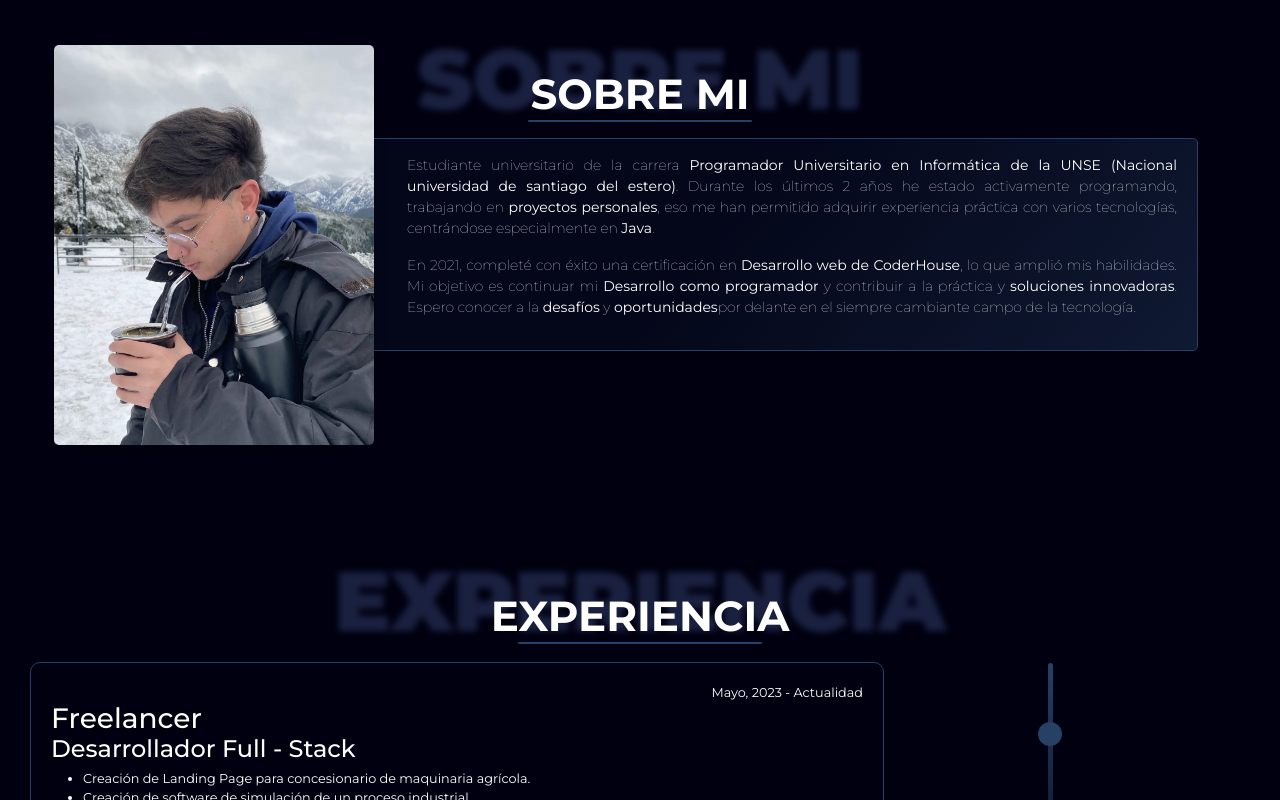
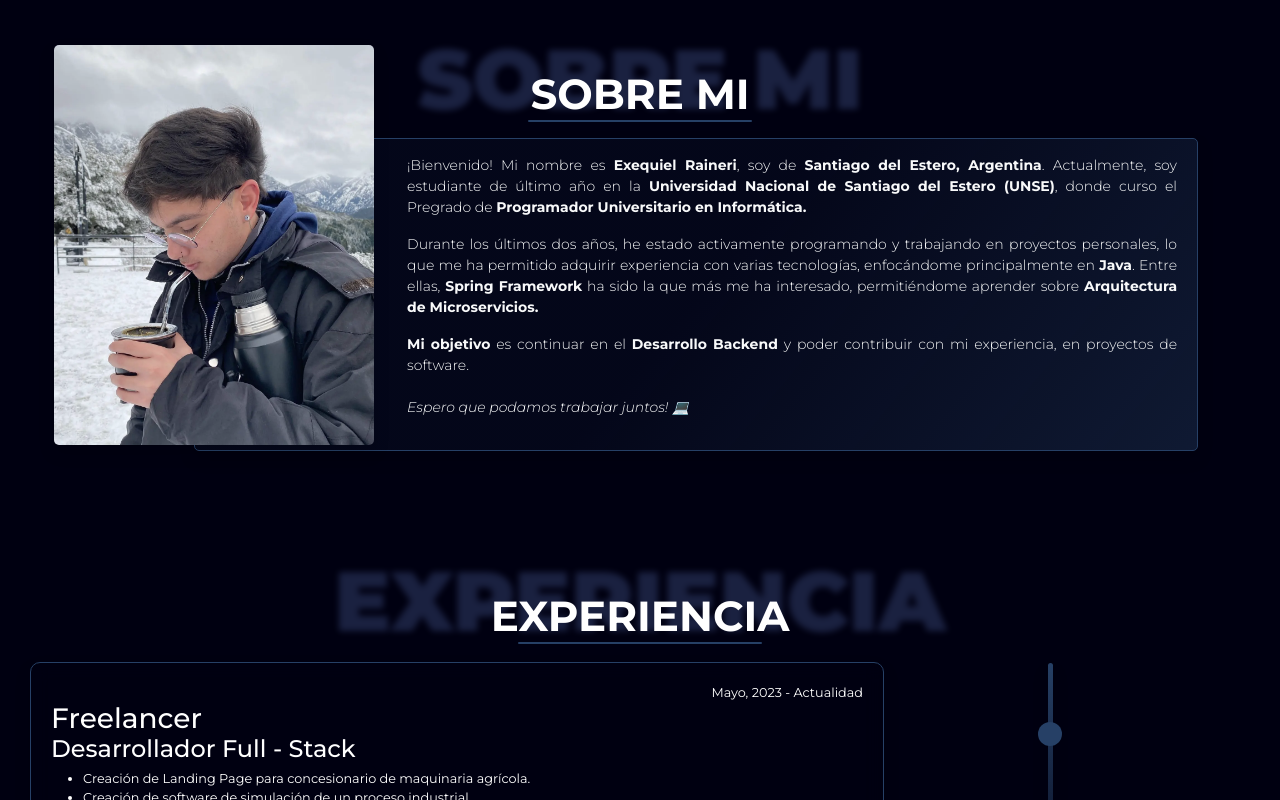
Before and after one commit to exequielraineri/Portfolio, a React (Vite) app: page / in a window 1280 px wide. Shown: the part 680-1480 px from the top of the page. Built offline with nearby package versions, Linux system fonts and the light colour scheme.

Commit message:
formulario funcional

```diff
--- a/package.json
+++ b/package.json
@@ -15,13 +15,16 @@
     "@mui/material": "^5.15.19",
     "@vercel/analytics": "^1.3.1",
     "aos": "^2.3.4",
+    "axios": "^1.7.2",
     "bootstrap": "^5.3.2",
     "react": "^18.2.0",
     "react-awesome-reveal": "^4.2.12",
     "react-bootstrap": "^2.9.1",
     "react-countup": "^6.5.3",
     "react-dom": "^18.2.0",
+    "react-hook-form": "^7.52.1",
     "react-icons": "^5.2.1",
+    "react-loading-components": "^1.1.12",
     "react-router": "^6.20.1",
     "react-scroll": "^1.9.0",
     "react-simple-typewriter": "^5.0.1",
--- a/src/components/AboutMe.jsx
+++ b/src/components/AboutMe.jsx
@@ -4,6 +4,7 @@ import "aos/dist/aos.css";
 import { useContext, useEffect } from "react";
 import imgExeAbout from "../assets/exeNieve.webp";
 import { counterContext } from "../context/contextCounter";
+import { sobreMi, sobreMiEN } from "../data/data";
 export const AboutMe = () => {
   const {
     value: { isEnglish },
@@ -41,56 +42,7 @@ export const AboutMe = () => {
           src={imgExeAbout}
           alt="Exequiel"
         />
-        {isEnglish ? (
-          <>
-            <p>
-              University student studying{" "}
-              <b>
-                {" "}
-                University Programmer in Computer Science at UNSE (National
-                University of Santiago del Estero)
-              </b>
-              . For the last two years I have been actively involved in
-              programming, working on <b> personal projects </b> that have
-              allowed me to gain practical experience with various technologies,
-              focusing particularly on <b>Java</b>.
-            </p>
-            <p>
-              {" "}
-              In 2021, I successfully completed a certification in{" "}
-              <b>Web Development from CoderHouse</b>, which expanded my skills.
-              My goal is to continue my <b>development as a programmer</b> and
-              contribute to practical and <b>innovative solutions</b>. I look
-              forward to meeting the <b>challenges</b> and <b>opportunities</b>
-              ahead in the ever-evolving field of technology.
-            </p>
-          </>
-        ) : (
-          <>
-            <p>
-              Estudiante universitario de la carrera{" "}
-              <b>
-                {" "}
-                Programador Universitario en Informática de la UNSE (Nacional
-                universidad de santiago del estero)
-              </b>
-              . Durante los últimos 2 años he estado activamente programando,
-              trabajando en<b> proyectos personales</b>, eso me han permitido
-              adquirir experiencia práctica con varios tecnologías, centrándose
-              especialmente en <b>Java</b>.
-            </p>
-            <p>
-              {" "}
-              En 2021, completé con éxito una certificación en{" "}
-              <b>Desarrollo web de CoderHouse</b>, lo que amplió mis
-              habilidades. Mi objetivo es continuar mi{" "}
-              <b>Desarrollo como programador</b> y contribuir a la práctica y{" "}
-              <b>soluciones innovadoras</b>. Espero conocer a la <b>desafíos</b>{" "}
-              y <b>oportunidades</b>
-              por delante en el siempre cambiante campo de la tecnología.
-            </p>
-          </>
-        )}
+        {isEnglish ? sobreMiEN : sobreMi}
       </div>
     </div>
   );
--- a/src/components/Footer.jsx
+++ b/src/components/Footer.jsx
@@ -10,13 +10,33 @@ export const Footer = () => {
     <footer className="bg-black">
       {isEnglish ? (
         <>
-          <p>Developed by Exequiel Raineri</p>
-          <p> 2024</p>
+          <p>
+            Developed by{" "}
+            <a
+              target="_blank"
+              rel="noreferrer"
+              href="https://www.linkedin.com/in/exequielraineri/"
+              className="text-light"
+            >
+              Exequiel Raineri
+            </a>
+          </p>
+          <p>{new Date().getFullYear()}</p>
         </>
       ) : (
         <>
-          <p>Desarrollado por Exequiel Raineri</p>
-          <p>2024</p>
+          <p>
+            Desarrollado por{" "}
+            <a
+              target="_blank"
+              rel="noreferrer"
+              href="https://www.linkedin.com/in/exequielraineri/"
+              className="text-light"
+            >
+              Exequiel Raineri
+            </a>
+          </p>
+          <p>{new Date().getFullYear()}</p>
         </>
       )}
 
--- a/src/components/Skills.jsx
+++ b/src/components/Skills.jsx
@@ -17,50 +17,137 @@ export const Skills = () => {
   const skils = [
     {
       title: "Java",
-      icon: <img src={java} alt="Java" width={"100%"} height={"100%"} />,
-    },
-    {
-      title: "Spring",
       icon: (
         <img
-          src="./spring.png"
-          alt="Spring Boot"
+          style={{
+            objectFit: "contain",
+            objectPosition: "center",
+          }}
+          src={java}
+          alt="Java"
           width={"100%"}
           height={"100%"}
         />
       ),
     },
     {
+      title: "Spring",
+      icon: (
+        <img
+          style={{
+            objectFit: "contain",
+            objectPosition: "center",
+          }}
+          src="./spring.png"
+          alt="Spring Boot"
+          width={"100%"}
+        />
+      ),
+    },
+    {
       title: "MySql",
-      icon: <img src={mysql} alt="MySql" width={"100%"} height={"100%"} />,
+      icon: (
+        <img
+          style={{
+            objectFit: "contain",
+            objectPosition: "center",
+          }}
+          src={mysql}
+          alt="MySql"
+          width={"100%"}
+          height={"100%"}
+        />
+      ),
     },
     {
       title: "HTML5",
-      icon: <img src={html} alt="HTML5" width={"100%"} height={"100%"} />,
+      icon: (
+        <img
+          style={{
+            objectFit: "contain",
+            objectPosition: "center",
+          }}
+          src={html}
+          alt="HTML5"
+          width={"100%"}
+          height={"100%"}
+        />
+      ),
     },
     {
       title: "CSS",
-      icon: <img src={css} alt="CSS" width={"100%"} height={"100%"} />,
+      icon: (
+        <img
+          style={{
+            objectFit: "contain",
+            objectPosition: "center",
+          }}
+          src={css}
+          alt="CSS"
+          width={"100%"}
+          height={"100%"}
+        />
+      ),
     },
     {
       title: "Javascript",
       icon: (
-        <img src={javascript} alt="Javascript" width={"100%"} height={"100%"} />
+        <img
+          style={{
+            objectFit: "contain",
+            objectPosition: "center",
+          }}
+          src={javascript}
+          alt="Javascript"
+          width={"100%"}
+          height={"100%"}
+        />
       ),
     },
     {
       title: "React Js",
-      icon: <img src={react} alt="React Js" width={"100%"} height={"100%"} />,
+      icon: (
+        <img
+          style={{
+            objectFit: "contain",
+            objectPosition: "center",
+          }}
+          src={react}
+          alt="React Js"
+          width={"100%"}
+          height={"100%"}
+        />
+      ),
     },
     {
       title: "Bootstrap",
       icon: (
-        <img src={bootstrap} alt="Bootstrap" width={"100%"} height={"100%"} />
+        <img
+          style={{
+            objectFit: "contain",
+            objectPosition: "center",
+          }}
+          src={bootstrap}
+          alt="Bootstrap"
+          width={"100%"}
+          height={"100%"}
+        />
       ),
     },
     {
       title: "Docker",
-      icon: <img src={docker} alt="Docker" width={"100%"} height={"100%"} />,
+      icon: (
+        <img
+          style={{
+            objectFit: "contain",
+            objectPosition: "center",
+          }}
+          src={docker}
+          alt="Docker"
+          width={"100%"}
+          height={"100%"}
+        />
+      ),
     },
     {
       title: "GitHub",
@@ -117,100 +204,6 @@ export const Skills = () => {
             </article>
           );
         })}
-        {/* <article
-          data-aos="fade-up"
-          data-aos-duration="300"
-          className="skill-item"
-        >
-          <img src={java} alt="java" />
-          <p>Java</p>
-        </article>
-        <article
-          data-aos="fade-up"
-          data-aos-duration="400"
-          className="skill-item"
-        >
-          <img src={mysql} alt="Mysql" />
-          <p>MySql</p>
-        </article>
-        <article
-          data-aos="fade-up"
-          data-aos-duration="500"
-          className="skill-item"
-        >
-          <img src={spring} alt="Spring" />
-          <p>Spring</p>
-        </article>
-        <article
-          data-aos="fade-up"
-          data-aos-duration="600"
-          className="skill-item"
-        >
-          <img src={html} alt="HTML" />
-          <p>HTML</p>
-        </article>
-        <article
-          data-aos="fade-up"
-          data-aos-duration="700"
-          className="skill-item"
-        >
-          <img src={css} alt="CSS" />
-          <p>CSS</p>
-        </article>
-        <article
-          data-aos="fade-up"
-          data-aos-duration="800"
-          className="skill-item"
-        >
-          <img src={javascript} alt="Javascript" />
-          <p>Javascript</p>
-        </article>
-        <article
-          data-aos="fade-up"
-          data-aos-duration="900"
-          className="skill-item"
-        >
-          <img src={react} alt="React Js" />
-          <p>React Js</p>
-        </article>
-        <article
-          data-aos="fade-up"
-          data-aos-duration="1000"
-          className="skill-item"
-        >
-          <img src={figma} alt="Figma" />
-          <p>Figma</p>
-        </article>
-        <article
-          data-aos="fade-up"
-          data-aos-duration="1100"
-          className="skill-item"
-        >
-          <img src={github} alt="GitHub" />
-          <p>GitHub</p>
-        </article>
-        <article
-          data-aos="fade-up"
-          data-aos-duration="1200"
-          className="skill-item"
-        >
-          <img src={bootstrap} alt="Bootstrap" />
-          <p>Bootstrap</p>
-        </article>
-        <article
-          data-aos="fade-up"
-          data-aos-duration="1200"
-          className="skill-item"
-        >
-          <img
-            src={docker}
-            alt="Bootstrap"
-            style={{
-              width: "100px",
-            }}
-          />
-          <p>Docker</p>
-        </article> */}
       </section>
     </div>
   );
--- /dev/null
+++ b/src/data/data.jsx
@@ -0,0 +1,110 @@
+export const sobreMi = (
+  <>
+    <p
+      className="fw-light text-light"
+      style={{
+        textAlign: "justify",
+        hyphens: "none",
+      }}
+    >
+      ¡Bienvenido! Mi nombre es <b className="fw-bold">Exequiel Raineri</b>, soy
+      de <b className="fw-bold">Santiago del Estero, Argentina</b>. Actualmente,
+      soy estudiante de último año en la{" "}
+      <b className="fw-bold">
+        <a
+          className="text-light text-decoration-none"
+          href="https://www.unse.edu.ar/"
+          target="_blank"
+          rel="noreferrer"
+        >
+          Universidad Nacional de Santiago del Estero (UNSE)
+        </a>
+      </b>
+      , donde curso el Pregrado de{" "}
+      <b className="fw-bold">Programador Universitario en Informática.</b>
+    </p>
+    <p
+      className="fw-light text-light"
+      style={{
+        textAlign: "justify",
+        hyphens: "none",
+      }}
+    >
+      Durante los últimos dos años, he estado activamente programando y
+      trabajando en proyectos personales, lo que me ha permitido adquirir
+      experiencia con varias tecnologías, enfocándome principalmente en{" "}
+      <b className="fw-bold">Java</b>. Entre ellas,{" "}
+      <b className="fw-bold">Spring Framework</b> ha sido la que más me ha
+      interesado, permitiéndome aprender sobre{" "}
+      <b className="fw-bold">Arquitectura de Microservicios.</b>
+    </p>
+    <p
+      className="fw-light text-light"
+      style={{
+        textAlign: "justify",
+        hyphens: "none",
+      }}
+    >
+      <b className="fw-bold">Mi objetivo</b> es continuar en el{" "}
+      <b className="fw-bold">Desarrollo Backend</b> y poder contribuir con mi
+      experiencia, en proyectos de software.
+      <br />
+      <br />
+      <cite>Espero que podamos trabajar juntos! 💻</cite>
+    </p>
+  </>
+);
+
+export const sobreMiEN = (
+  <>
+    <p
+      className="fw-light text-light"
+      style={{
+        textAlign: "justify",
+        hyphens: "none",
+      }}
+    >
+      Welcome! My name is <b className="fw-bold">Exequiel Raineri</b>, I am from{" "}
+      <b className="fw-bold">Santiago del Estero, Argentina</b>. Currently, I am
+      a final year student at the{" "}
+      <b className="fw-bold">
+        <a
+          className="text-light text-decoration-none"
+          href="https://www.unse.edu.ar/"
+          target="_blank"
+          rel="noreferrer"
+        >
+          University of Santiago del Estero (UNSE)
+        </a>
+      </b>
+      , where I studied the Undergraduate Degree in{" "}
+      <b className="fw-bold">University Programmer in Computer Science.</b>
+    </p>
+    <p
+      className="fw-light text-light"
+      style={{
+        textAlign: "justify",
+        hyphens: "none",
+      }}
+    >
+      For the last two years, I have been actively programming and working on
+      personal projects, which has allowed me to gain experience with various
+      technologies, focusing mainly on <b className="fw-bold">Java</b>. Among
+      them, <b className="fw-bold">Spring Framework</b> has been the one that
+      has interested me the most, allowing me to learn about{" "}
+      <b className="fw-bold">Microservices Architecture.</b>
+    </p>
+    <p
+      className="fw-light text-light"
+      style={{
+        textAlign: "justify",
+        hyphens: "none",
+      }}
+    >
+      <b className="fw-bold">My goal</b> is to continue in{" "}
+      <b className="fw-bold">Backend Development</b> and be able to contribute
+      with my experience to software projects.
+      <br />I hope we can work together! 💻
+    </p>
+  </>
+);
```
Also changed, not shown: src/components/Contacto/Contacto.jsx (+53 -14 lines), 2 other files (tests, documents, lock files or other folders).
